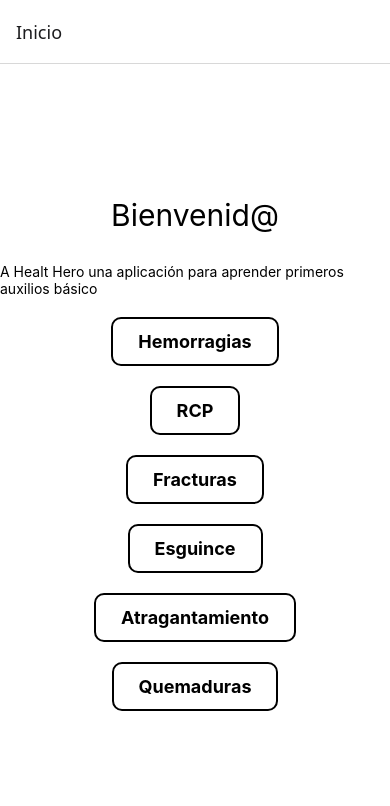
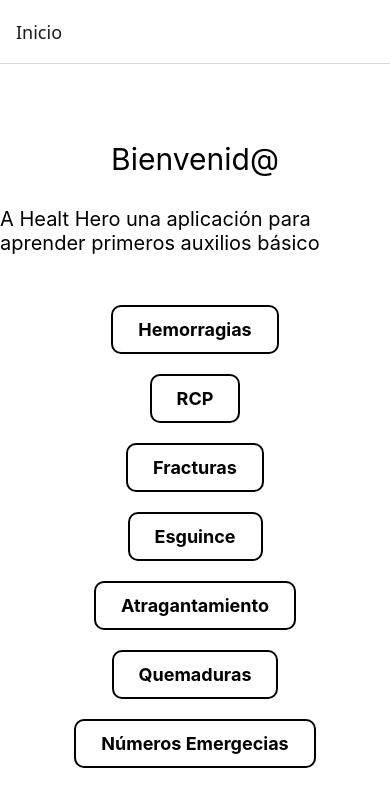
Before and after one commit to volovales/PI_ivan, a React Native app in the folder proyecto/: screen /Inicio in a window 390 px wide. Shown: the top 806 px of the page. Built offline with nearby package versions, Linux system fonts and the light colour scheme.

Commit message:
Update InicioScreen.js

```diff
--- a/proyecto/Screens/InicioScreen.js
+++ b/proyecto/Screens/InicioScreen.js
@@ -56,6 +56,14 @@ export default function Inicio({ navigation }) {
           <Text style={styles.textoBoton}>Quemaduras</Text>
         </TouchableOpacity>
       </View>
+
+      <View style={styles.botonContainer}>
+        <TouchableOpacity
+        style={styles.boton}
+        onPress={()=> navigation.navigate("Numeros")}>
+          <Text style={styles.textoBoton}>Números Emergecias</Text>
+        </TouchableOpacity>
+      </View>
     </View>
   );
 }
@@ -71,7 +79,7 @@ const styles = StyleSheet.create({
     fontSize: 30,
     marginBottom: 30,
   },
-  subtitulotitulo:{
+  subtitulo:{
     fontSize: 20,
     marginBottom: 30,
   },
```
